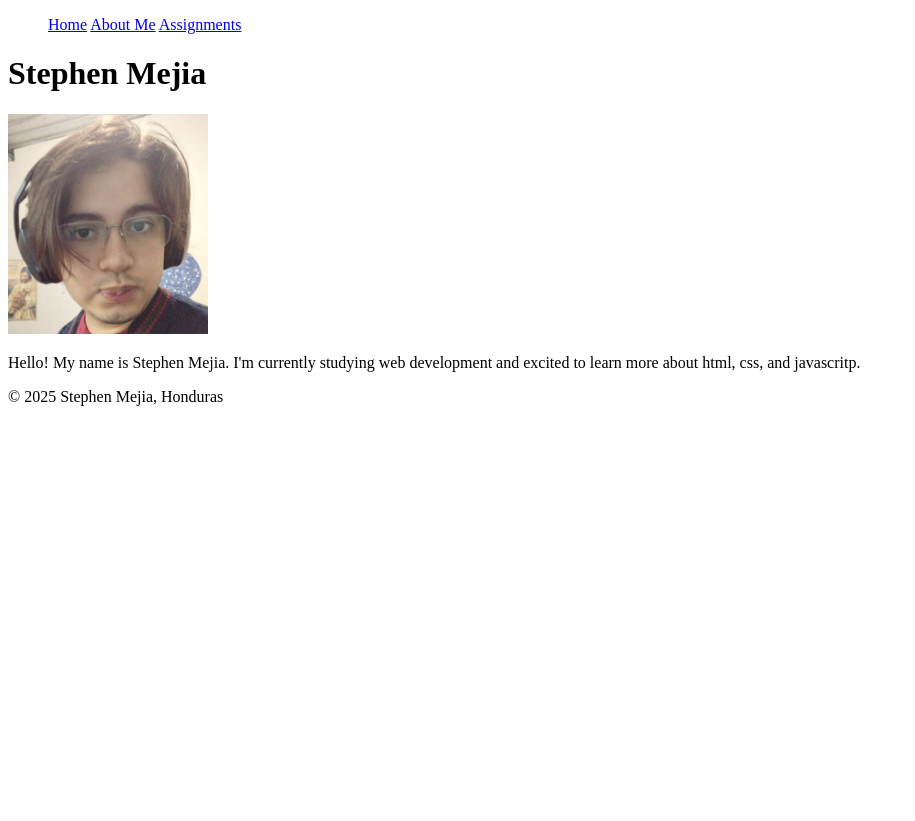
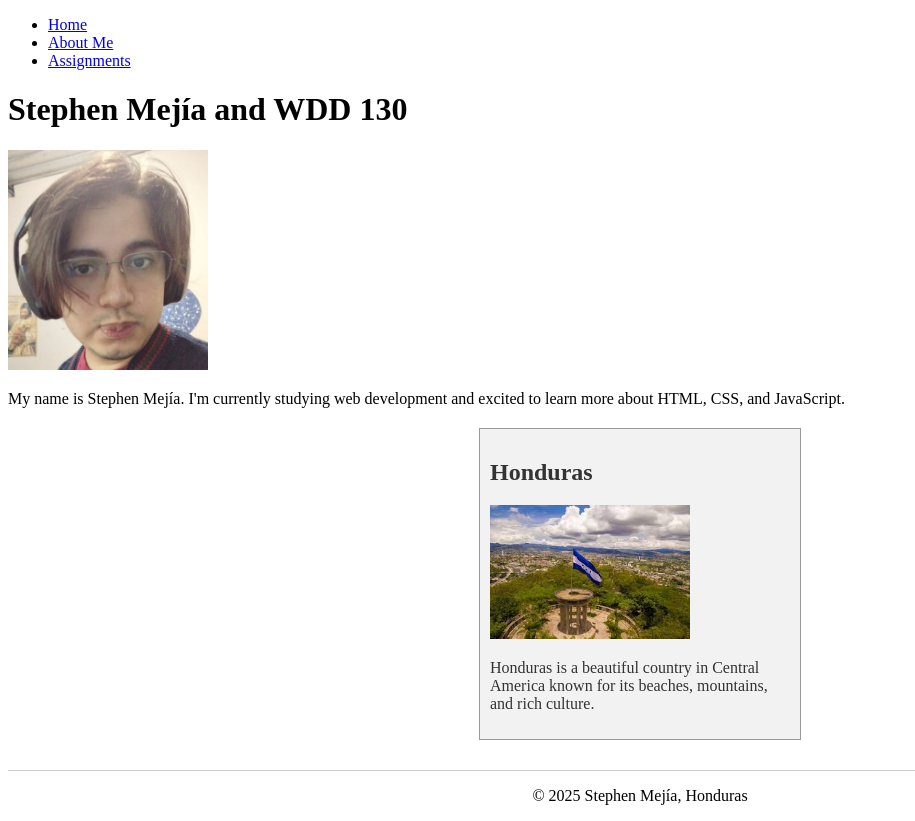
Before and after one commit to r89126fd/wdd130, a plain HTML site: page index.html in a window 1280 px wide. Shown: the whole page, without its empty margins (0-915 px from the left). Before the commit the page ends 800 px from the top, so only its background shows below. Drawn offline with Linux system fonts and the light colour scheme.

Commit message:
Improved home page
Improved home page with aside element and CSS rules

```diff
--- a/index.html
+++ b/index.html
@@ -3,29 +3,34 @@
 <head>
   <meta charset="utf-8">
   <meta name="viewport" content="width=device-width, initial-scale=1.0">
-  <title>Stephen Mejia | WDD 130</title>
+  <title>Stephen Mejía | WDD 130</title>
+  <link rel="stylesheet" href="styles/styles.css">
 </head>
 <body>
   <header>
     <nav>
       <ul>
-        <a href="#">Home</a>
-        <a href="#">About Me</a>
-        <a href="#">Assignments</a>
+        <li><a href="#">Home</a></li>
+        <li><a href="#">About Me</a></li>
+        <li><a href="#">Assignments</a></li>
       </ul>
     </nav>
   </header>
 
   <main>
-    <h1>Stephen Mejia</h1>
-    <img src="images/profile.jpg" alt="an profile pic of Stephen Mejia" width="200">
-    <p>
-      Hello! My name is Stephen Mejia. I'm currently studying web development and excited to learn more about html, css, and javascritp.
-    </p>
+    <h1>Stephen Mejía and WDD 130</h1>
+    <img src="images/profile.jpg" alt="Profile picture of Stephen Mejía" width="200">
+    <p>My name is Stephen Mejía. I'm currently studying web development and excited to learn more about HTML, CSS, and JavaScript.</p>
   </main>
 
+  <aside>
+    <h2>Honduras</h2>
+    <img src="images/honduras.jpg" alt="Flag or landscape of Honduras">
+    <p>Honduras is a beautiful country in Central America known for its beaches, mountains, and rich culture.</p>
+  </aside>
+
   <footer>
-    <p>&copy; 2025 Stephen Mejia, Honduras</p>
+    <p>&copy; 2025 Stephen Mejía, Honduras</p>
   </footer>
 </body>
 </html>
--- /dev/null
+++ b/styles/styles.css
@@ -0,0 +1,28 @@
+aside {
+  width: 300px;
+  margin: 20px auto;
+  border: 1px solid #999;
+  padding: 10px;
+  background-color: #f2f2f2;
+  color: #333;
+}
+
+aside img {
+  width: 200px;
+  height: auto;
+}
+
+main img {
+  width: 200px;
+  height: auto;
+}
+
+p {
+  padding: 0;
+}
+
+footer {
+  margin-top: 30px;
+  border-top: 1px solid #ccc;
+  text-align: center;
+}
```
Also changed, not shown: images/honduras.jpg (added).
